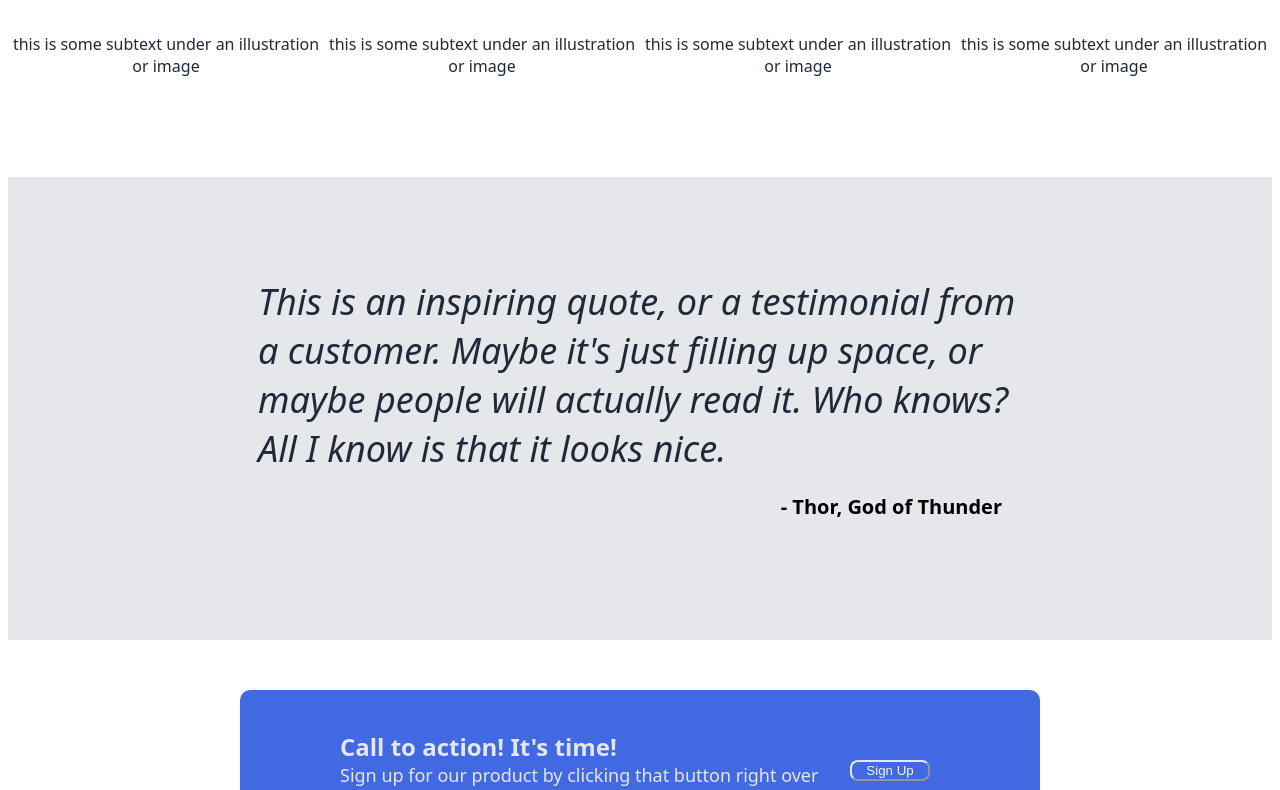
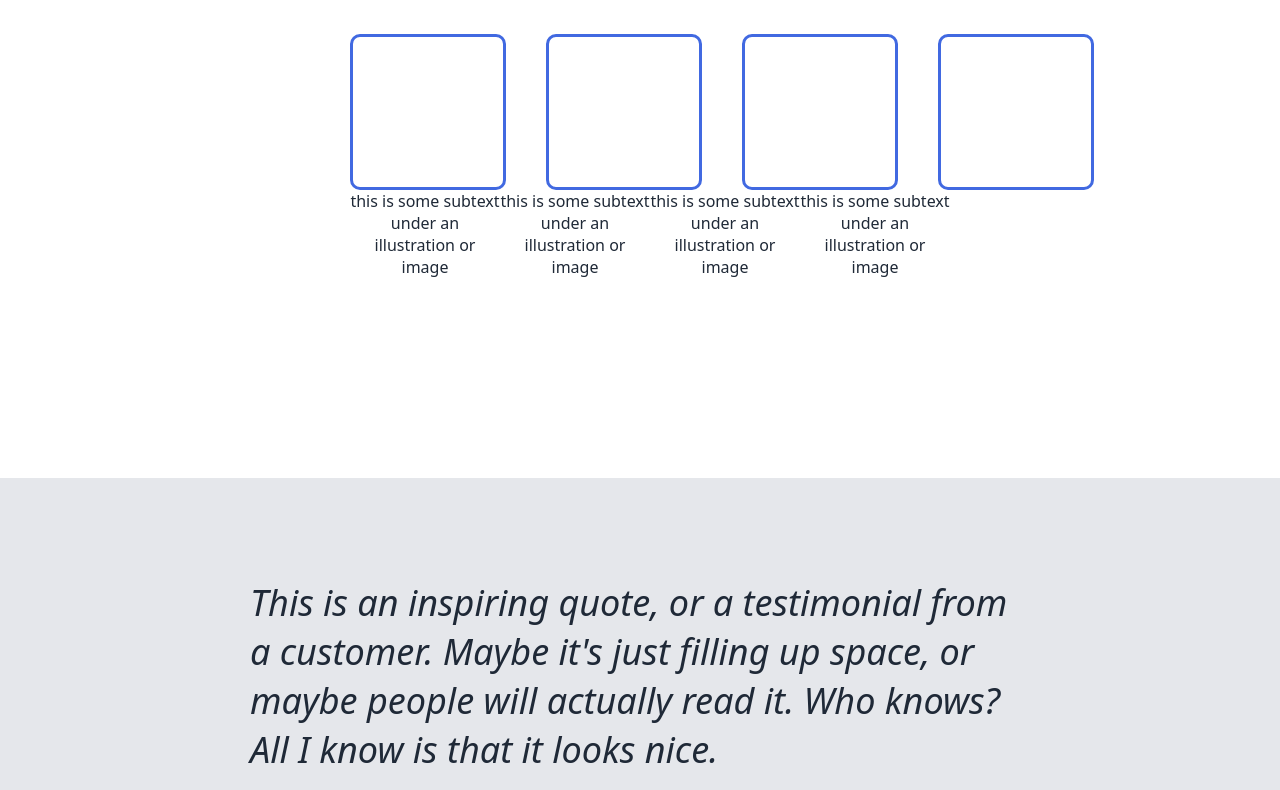
Before and after one commit to chaisquared/landing-page, a plain HTML site: page index.html in a window 1280 px wide. Shown: the part 562-1352 px from the top of the page. Drawn offline with Linux system fonts and the light colour scheme.

Commit message:
Finished project

```diff
--- a/index.html
+++ b/index.html
@@ -1,11 +1,13 @@
 <!DOCTYPE html>
 <html lang="en">
+
 <head>
     <meta charset="UTF-8">
     <meta name="viewport" content="width=device-width, initial-scale=1.0">
     <title>Landing Page!</title>
     <link rel="stylesheet" href="./style.css">
 </head>
+
 <body>
     <div class="header">
         <div class="container">
@@ -19,7 +21,8 @@
         <div class="containerthree">
             <div class="containertwo">
                 <div class="contentone">This website is awesome</div>
-                    <div class="subtext">This website has some subtext that goes here under the main title. It's a smaller font and the color is lower contrast.</div>
+                <div class="subtext">This website has some subtext that goes here under the main title. It's a smaller
+                    font and the color is lower contrast.</div>
                 <button class="signupbutton">Sign up</button>
             </div>
             <div class="imageplaceholder">this is a placeholder for an image</div>
@@ -28,13 +31,22 @@
     <div class="body">
         <div class="subtitle">Some random information.</div>
         <div class="containerfour">
-                <div class="infotext">this is some subtext under an illustration or image</div>
-                <div class="infotext">this is some subtext under an illustration or image</div>
-                <div class="infotext">this is some subtext under an illustration or image</div>
-                <div class="infotext">this is some subtext under an illustration or image</div>
+            <div class="containereight">
+                <div class="box"></div>
+                <div class="box"></div>
+                <div class="box"></div>
+                <div class="box"></div>
+            </div>
+            <div class="container nine">
+                <div class="infotext1">this is some subtext under an illustration or image</div>
+                <div class="infotext2">this is some subtext under an illustration or image</div>
+                <div class="infotext3">this is some subtext under an illustration or image</div>
+                <div class="infotext4">this is some subtext under an illustration or image</div>
+            </div>
         </div>
         <div class="containerfive">
-                <div class="quote">This is an inspiring quote, or a testimonial from a customer. Maybe it's just filling up space, or maybe people will actually read it. Who knows? All I know is that it looks nice.</div>
+            <div class="quote">This is an inspiring quote, or a testimonial from a customer. Maybe it's just filling up
+                space, or maybe people will actually read it. Who knows? All I know is that it looks nice.</div>
             <div class="name">- Thor, God of Thunder</div>
         </div>
         <div class="containerseven">
@@ -47,4 +59,5 @@
     </div>
     <div class="footer">Copyright © The Odin Project 2021</div>
 </body>
+
 </html>
--- a/style.css
+++ b/style.css
@@ -1,6 +1,12 @@
+body {
+    width: 100%;
+    height: 100%;
+    margin: 0;
+}
+
 .header {
     background-color: #1F2937;
-    margin:auto;
+    margin: auto;
     font-family: system-ui, -apple-system, BlinkMacSystemFont, 'Segoe UI', Roboto, Oxygen, Ubuntu, Cantarell, 'Open Sans', 'Helvetica Neue', sans-serif;
 }
 
@@ -22,11 +28,15 @@
 .links {
     display: flex;
     flex-direction: row;
+    gap: 40px;
     list-style-type: none;
     font-size: 18px;
     color: #E5E7EB;
-    margin: 0;
+    margin-right: 150px;
+    margin-top: 5px;
+
 }
+
 /* links are not spaced out and i cannot figure out why, come back!! */
 
 .containertwo {
@@ -64,7 +74,7 @@
 }
 
 .signupbutton {
-   background-color:royalblue;
+    background-color: royalblue;
     color: whitesmoke;
     min-height: 30px;
     max-width: 100px;
@@ -82,18 +92,24 @@
     margin: 50px;
 }
 
-.infotext {
+.infotext1,
+.infotext2,
+.infotext3,
+.infotext4 {
     text-align: center;
     color: #1F2937;
     font-family: system-ui, -apple-system, BlinkMacSystemFont, 'Segoe UI', Roboto, Oxygen, Ubuntu, Cantarell, 'Open Sans', 'Helvetica Neue', sans-serif;
     padding-bottom: 100px;
+    gap: 50px;
 }
 
 .containerfour {
     display: flex;
-    flex-direction: row;
+    flex-direction: column;
+    width: 600px;
+    align-content: center;
+    margin-left: 350px;
 }
-/* figure out how to make those boxes above infotext*/
 
 .quote {
     color: #1F2937;
@@ -153,9 +169,9 @@
 }
 
 .otherbutton {
-    background-color:royalblue;
+    background-color: royalblue;
     color: whitesmoke;
-   max-height: 30px;
+    min-height: 30px;
     min-width: 80px;
     max-width: 100px;
     border-radius: 8px;
@@ -170,3 +186,30 @@
     text-align: center;
     padding: 40px;
 }
+
+.box {
+    background-color: white;
+    border-color: royalblue;
+    border-style: solid;
+    border-width: 3px;
+    height: 150px;
+    min-width: 150px;
+    border-radius: 10px;
+
+}
+
+.containereight {
+    display: flex;
+    flex-direction: row;
+    justify-content: center;
+    justify-content: space-evenly;
+    gap: 40px;
+}
+
+.containernine {
+    display: flex;
+    flex-direction: row;
+    justify-content: center;
+    justify-content: space-evenly;
+    gap: 40px;
+}
```
Lines whose indentation alone changed are shown as unchanged.
